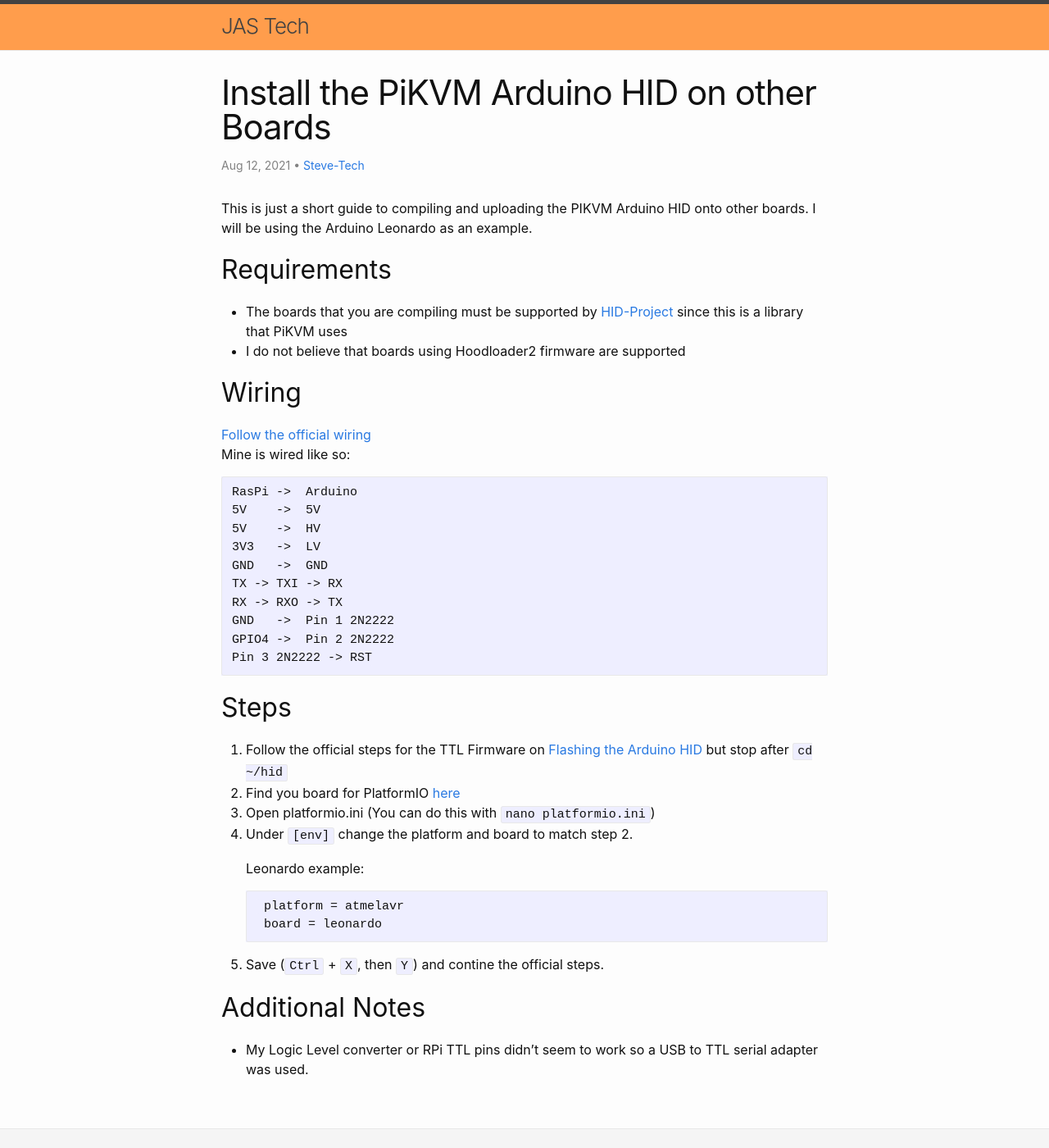
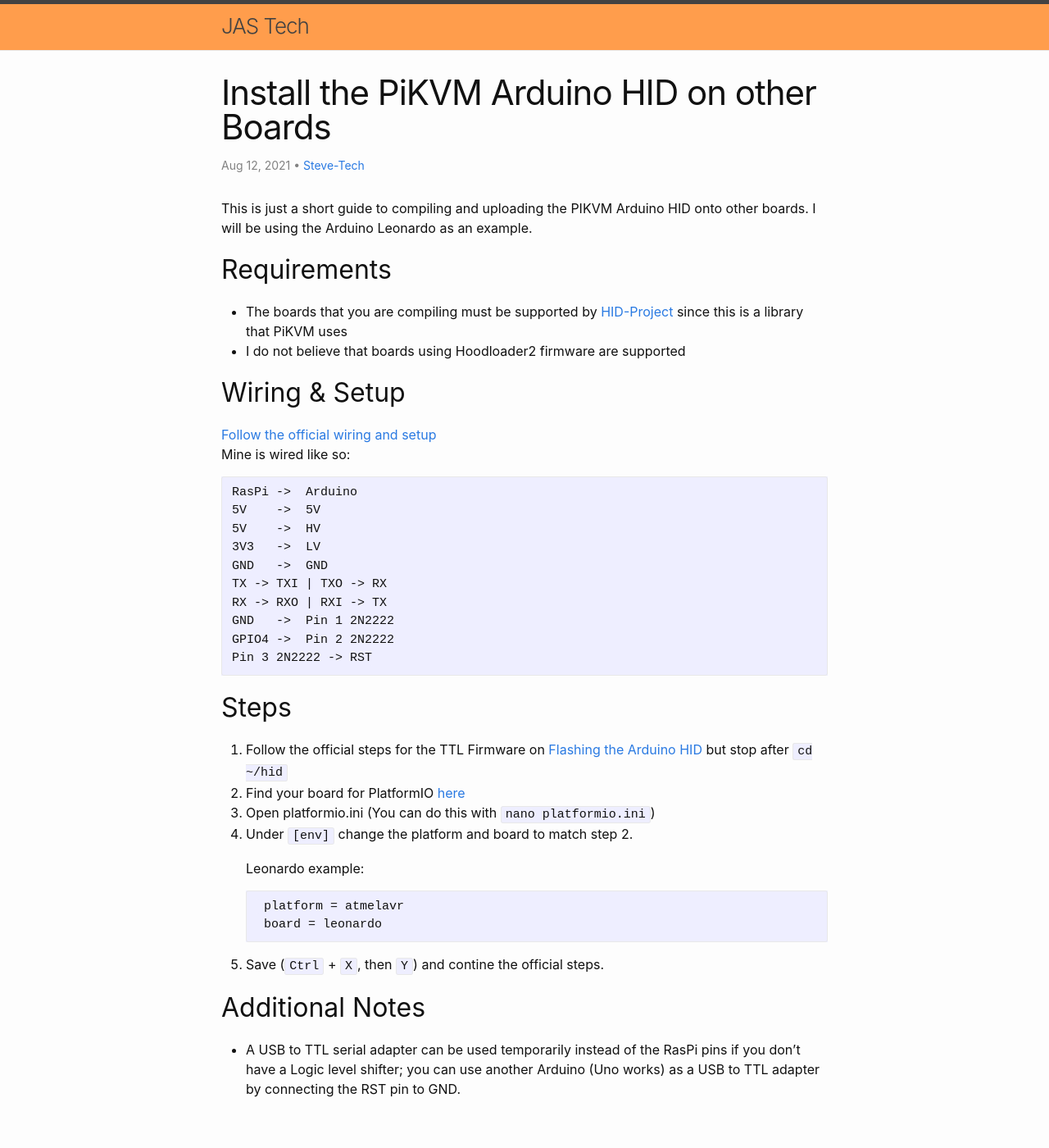
Before and after one commit to Steve-Tech/Blog, a Jekyll site: the page built from _posts/2021-08-12-pikvm-arduino-hid-other-boards.md, in a window 1280 px wide and 1400 px high. Shown: the whole window at 82% size. Built offline with Jekyll 4.4.1, drawn with Linux system fonts in a browser that asks for light colours; comment, search, counter and statistics services are not loaded.

Commit message:
Update "Install the PiKVM Arduino HID on other Boards"

````diff
--- a/_posts/2021-08-12-pikvm-arduino-hid-other-boards.md
+++ b/_posts/2021-08-12-pikvm-arduino-hid-other-boards.md
@@ -10,8 +10,8 @@ This is just a short guide to compiling and uploading the PIKVM Arduino HID onto
 * The boards that you are compiling must be supported by [HID-Project](https://github.com/NicoHood/HID) since this is a library that PiKVM uses
 * I do not believe that boards using Hoodloader2 firmware are supported
 
-## Wiring
-[Follow the official wiring](https://github.com/pikvm/pikvm#setting-up-the-v0)
+## Wiring & Setup
+[Follow the official wiring and setup](https://docs.pikvm.org/arduino_hid/#usb-keyboard-and-mouse)
 Mine is wired like so:
 ```
 RasPi ->  Arduino
@@ -19,16 +19,16 @@ RasPi ->  Arduino
 5V    ->  HV
 3V3   ->  LV
 GND   ->  GND
-TX -> TXI -> RX
-RX -> RXO -> TX
+TX -> TXI | TXO -> RX
+RX -> RXO | RXI -> TX
 GND   ->  Pin 1 2N2222
 GPIO4 ->  Pin 2 2N2222
 Pin 3 2N2222 -> RST
 ```
 
 ## Steps
-1. Follow the official steps for the TTL Firmware on [Flashing the Arduino HID](https://github.com/pikvm/pikvm/blob/master/pages/flashing_hid.md) but stop after `cd ~/hid`
-2. Find you board for PlatformIO [here](https://docs.platformio.org/en/latest/boards/index.html#boards)
+1. Follow the official steps for the TTL Firmware on [Flashing the Arduino HID](https://docs.pikvm.org/flashing_hid/#ttl-firmware-the-default-option) but stop after `cd ~/hid`
+2. Find your board for PlatformIO [here](https://docs.platformio.org/en/latest/boards/index.html#boards)
 3. Open platformio.ini (You can do this with `nano platformio.ini`)
 4. Under `[env]` change the platform and board to match step 2.
 
@@ -40,4 +40,4 @@ Pin 3 2N2222 -> RST
 5. Save (`Ctrl` + `X`, then `Y`) and contine the official steps.
 
 ## Additional Notes
-* My Logic Level converter or RPi TTL pins didn't seem to work so a USB to TTL serial adapter was used.
+* A USB to TTL serial adapter can be used temporarily instead of the RasPi pins if you don't have a Logic level shifter; you can use another Arduino (Uno works) as a USB to TTL adapter by connecting the RST pin to GND.
````
